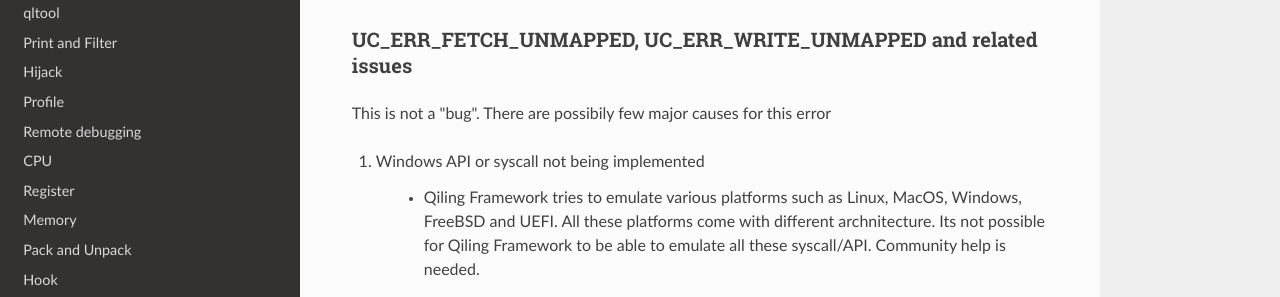
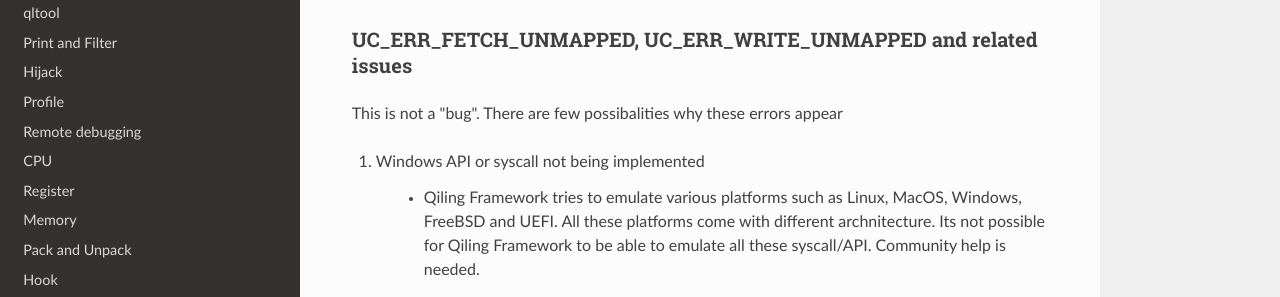
Before and after one commit to qilingframework/rtfd.io, an MkDocs documentation site: the page built from docs/faq.md, in a window 1280 px wide and 900 px high, scrolled down 578 px. Shown: the part 225-522 px from the top of the window. Built offline with MkDocs 1.6.1, drawn with Linux system fonts in a browser that asks for light colours; nearby versions of some CDN libraries.

Commit message:
update faq

```diff
--- a/docs/faq.md
+++ b/docs/faq.md
@@ -22,7 +22,7 @@ git checkout dev
 - Thanks to [jhumble](https://github.com/jhumble), he implemented wraps from functools to make A and W combile, please refer to [pull request 261](https://github.com/qilingframework/qiling/pull/261).
 
 ### UC_ERR_FETCH_UNMAPPED, UC_ERR_WRITE_UNMAPPED and related issues
-This is not a "bug". There are possibily few major causes for this error
+This is not a "bug". There are few possibalities why these errors appear
 
 1. Windows API or syscall not being implemented
 > - Qiling Framework tries to emulate various platforms such as Linux, MacOS, Windows, FreeBSD and UEFI. All these platforms come with different archnitecture. Its not possible for Qiling Framework to be able to emulate all these syscall/API. Community help is needed.
```
